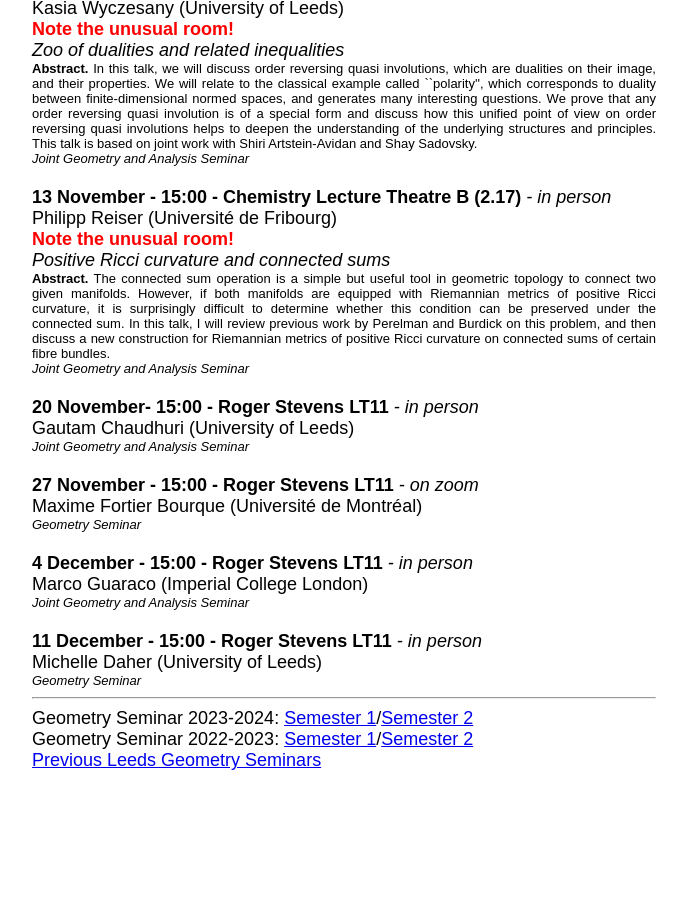
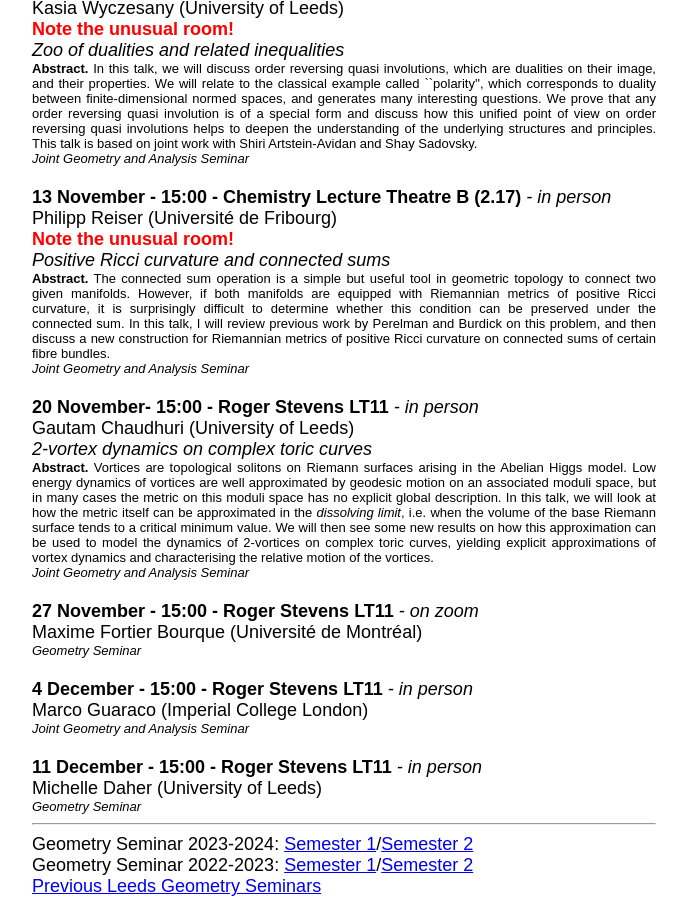
Before and after one commit to drbenlambert/drbenlambert.github.io, a plain HTML site: page GeometrySeminar.html in a window 1280 px wide. Shown: the part 976-1894 px from the top of the page, without its empty margins (261-948 px from the left). Before the commit the page ends 1768 px from the top, so only its background shows below. Drawn offline with Linux system fonts and the light colour scheme.

Commit message:
GS Update

```diff
--- a/GeometrySeminar.html
+++ b/GeometrySeminar.html
@@ -104,11 +104,12 @@ The connected sum operation is a simple but useful tool in geometric topology to
 <br><b>20 November- 15:00 - Roger Stevens LT11</b> <i>- in person</i>
 <br>Gautam Chaudhuri (University of Leeds) <br>
 <!--<b><span style ="color: red">Note the unusual time!</span></b><br>-->
-<!--<i>Title</i><br>
+<i>2-vortex dynamics on complex toric curves</i><br>
 <font size="-1" face="Arial,Helvetica">
 <b>Abstract.</b>
-Abstract when available
- </font><br>-->
+Vortices are topological solitons on Riemann surfaces arising in the Abelian Higgs model.
+Low energy dynamics of vortices are well approximated by geodesic motion on an associated moduli space, but in many cases the metric on this moduli space has no explicit global description. In this talk, we will look at how the metric itself can be approximated in the <em>dissolving limit</em>, i.e. when the volume of the base Riemann surface tends to a critical minimum value. We will then see some new results on how this approximation can be used to model the dynamics of 2-vortices on complex toric curves, yielding explicit approximations of vortex dynamics and characterising the relative motion of the vortices.
+ </font><br>
 <font size="-1" face="Arial,Helvetica">
 <i>Joint Geometry and Analysis Seminar</i>
  </font><br>
```
